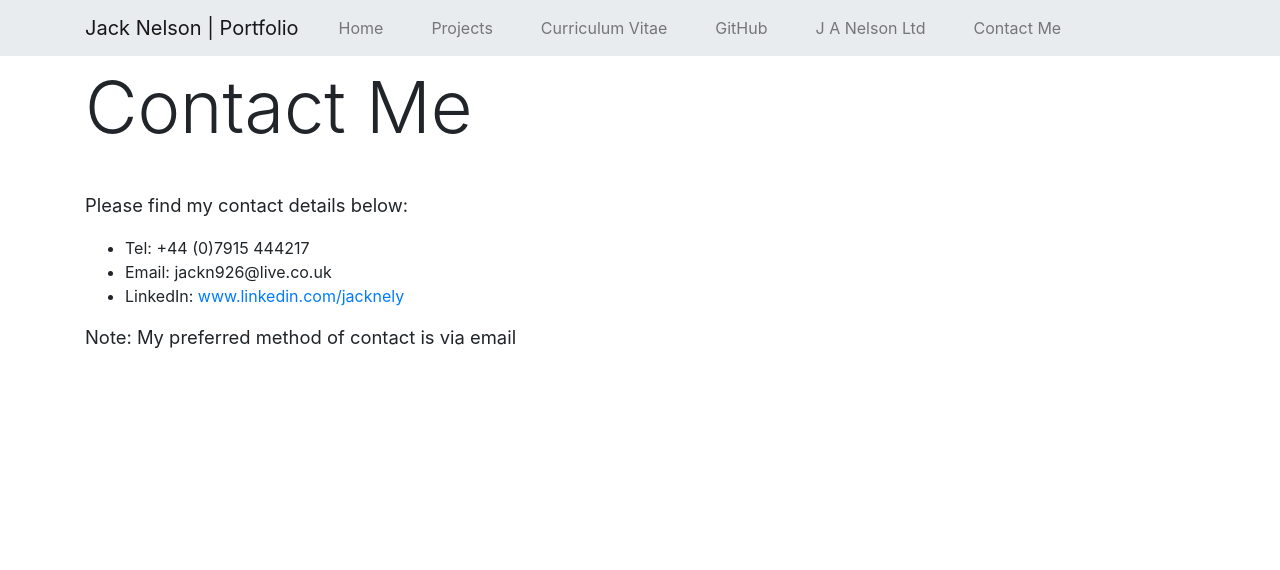
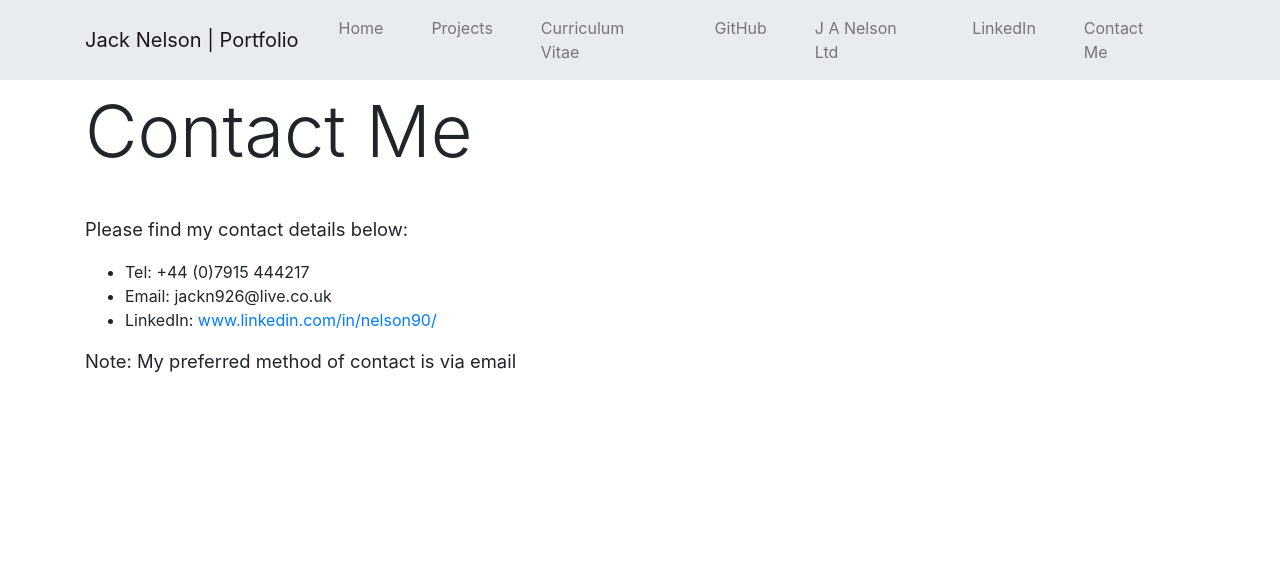
Before and after one commit to jacknely/Portfolio, a Django app: page /contact/ in a window 1280 px wide. Shown: the top 570 px of the page. Run offline with Django 3.2, Linux system fonts and the light colour scheme; parts of the project's set-up code (start-up, migrations or seed data) failed here and were passed over; some libraries are stand-ins or nearby versions.

Commit message:
updated linkedin

```diff
--- a/projects/templates/project_detail.html
+++ b/projects/templates/project_detail.html
@@ -2,10 +2,10 @@
 {% load static %}
 
 {% block page_content %}
-<h1 class="display-3 mt-2 mb-4" >{{ project.title }}</h1>
+    <h1 class="display-3 mt-2 mb-4">{{ project.title }}</h1>
     <div class="row">
         <div class="col-md-7">
-        <img src="{{  project.image.url }}" alt="" width="100%">
+            <img src="{{ project.image.url }}" alt="" width="100%">
         </div>
         <div class="col-md-5">
             <h4>Summary:</h4>
--- a/projects/templates/project_index.html
+++ b/projects/templates/project_index.html
@@ -2,7 +2,8 @@
 {% load static %}
 {% block page_content %}
     <h1 class="display-3 mt-2 mb-4">Projects</h1>
-    <p style="font-size:160%;">Below is a sample of my completed projects. More can be found on my <a href="https://www.github.com/jacknely">Github page</a>.</p><br>
+    <p style="font-size:160%;">Below is a sample of my completed projects. More can be found on my <a
+            href="https://www.github.com/jacknely">Github page</a>.</p><br>
     <div class="row">
         {% for project in projects %}
             <div class="col-md-4">
--- a/templates/base.html
+++ b/templates/base.html
@@ -31,6 +31,8 @@
                     <a class="nav-link" target="_blank" href="http://www.janelson.net">J A Nelson Ltd</a>
                 </li>
                 <li class="nav-item mx-3">
+                    <a class="nav-link" target="_blank" href="https://www.linkedin.com/in/nelson90/">LinkedIn</a>
+                </li><li class="nav-item mx-3">
                     <a class="nav-link" href="/contact">Contact Me</a>
                 </li>
             </ul>
--- a/templates/contact.html
+++ b/templates/contact.html
@@ -8,7 +8,7 @@
     <ul>
     <li>Tel: +44 (0)7915 444217</li>
     <li>Email: jackn926@live.co.uk</li>
-    <li>LinkedIn: <a href="http://www.linkedin.com/jacknely" target="_blank">www.linkedin.com/jacknely</a></li>
+    <li>LinkedIn: <a href="https://www.linkedin.com/in/nelson90/" target="_blank">www.linkedin.com/in/nelson90/</a></li>
     </ul>
     <p>Note: My preferred method of contact is via email</p>
 
```
Also changed, not shown: projects/migrations/0001_initial.py, projects/migrations/0002_project_published.py, projects/models.py (line endings or trailing spaces), projects/views.py (line endings or trailing spaces). Lines whose indentation alone changed are shown as unchanged.
